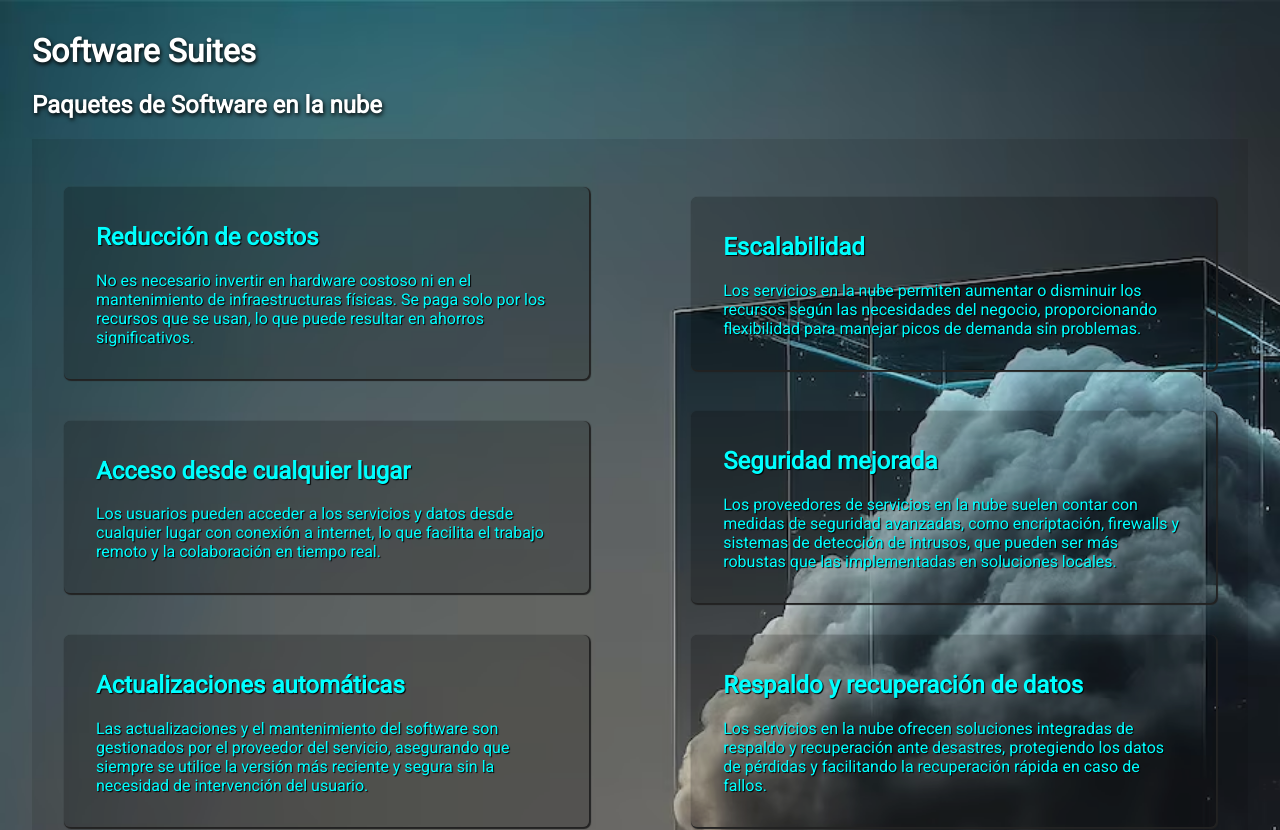
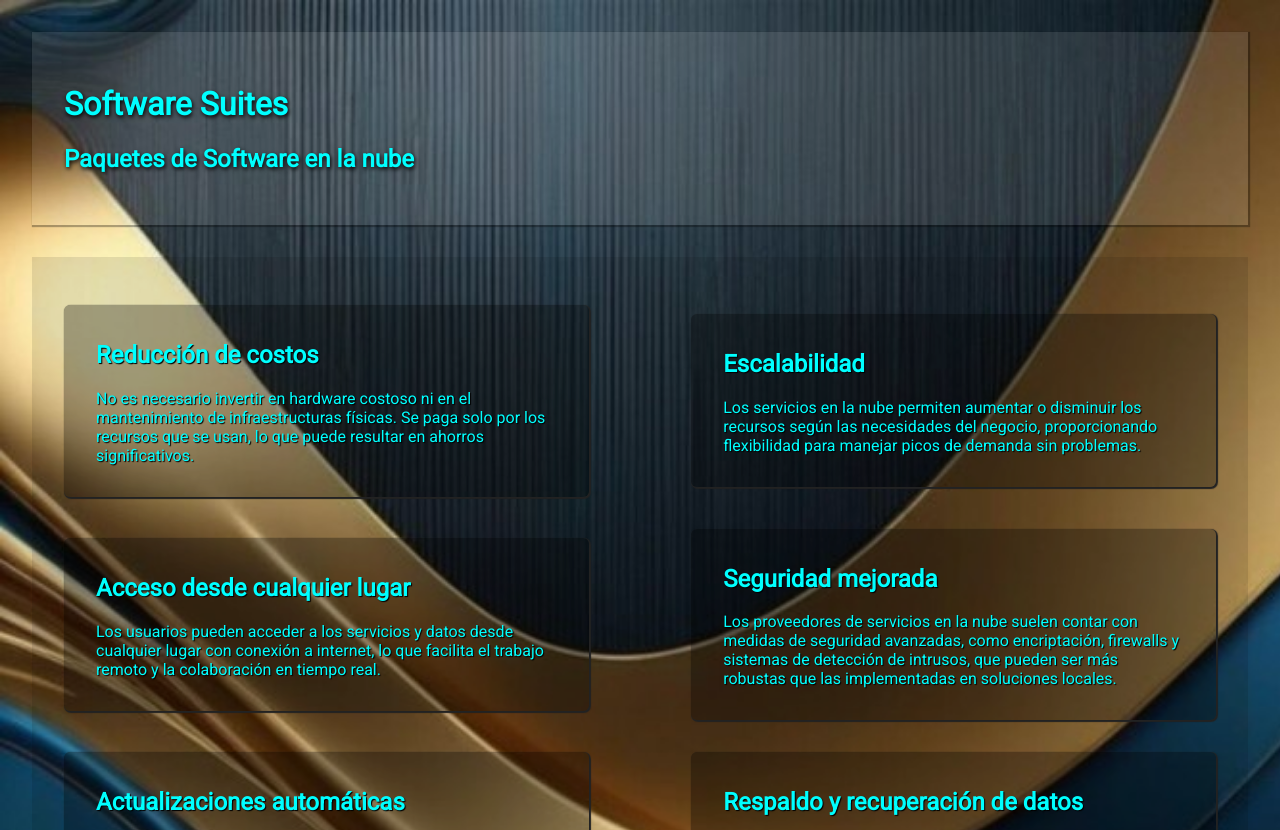
Before and after one commit to omelendrez/software-suites, a plain HTML site: page index.html in a window 1280 px wide. Shown: the top 830 px of the page. Drawn offline with Linux system fonts and the light colour scheme.

Commit message:
Change background

```diff
--- a/css/styles.css
+++ b/css/styles.css
@@ -1,10 +1,17 @@
 body {
   font-family: 'Roboto', sans-serif;
   margin: 2rem;
-  background-image: url(/assets/online-cloud-data-storage-rack-concept-glass-cube-digital-server-global-network-database_90220-1050.avif);
+  background-image: url(/assets/free-vector-background-elegant-wave-luxury-background-design-modern_779267-1446.jpg);
   background-size: cover;
-  color: white;
+  color: rgba(0, 255, 255, 1);
   text-shadow: 1px 2px 4px #000;
+}
+
+header {
+  padding: 2rem;
+  background-color: rgba(255, 255, 255, 0.1);
+  margin-bottom: 2rem;
+  box-shadow: 1px 1px 1px 1px rgba(0, 0, 0, 0.3);
 }
 
 div {
@@ -19,7 +26,7 @@ div {
 
 section {
   padding: 1rem 2rem;
-  background-color: rgba(0, 0, 0, 0.2);
+  background-color: rgba(0, 0, 0, 0.3);
   max-width: 40%;
   border-radius: 6px;
   margin: 1rem 0;
--- a/index.html
+++ b/index.html
@@ -19,9 +19,9 @@
   <body>
     <header>
       <h1>Software Suites</h1>
+      <h2>Paquetes de Software en la nube</h2>
     </header>
     <main>
-      <h2>Paquetes de Software en la nube</h2>
       <div>
         <section>
           <h2>Reducción de costos</h2>
```
Also changed, not shown: assets/free-vector-background-elegant-wave-luxury-background-design-modern_779267-1446.jpg (added), assets/online-cloud-data-storage-rack-concept-glass-cube-digital-server-global-network-database_90220-1050.avif (deleted).
